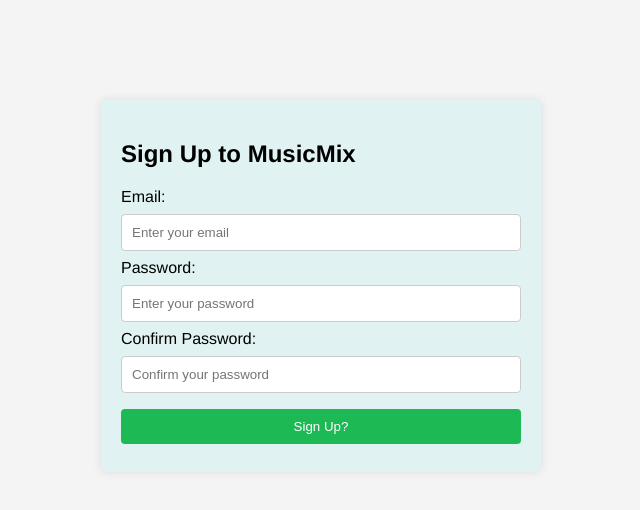
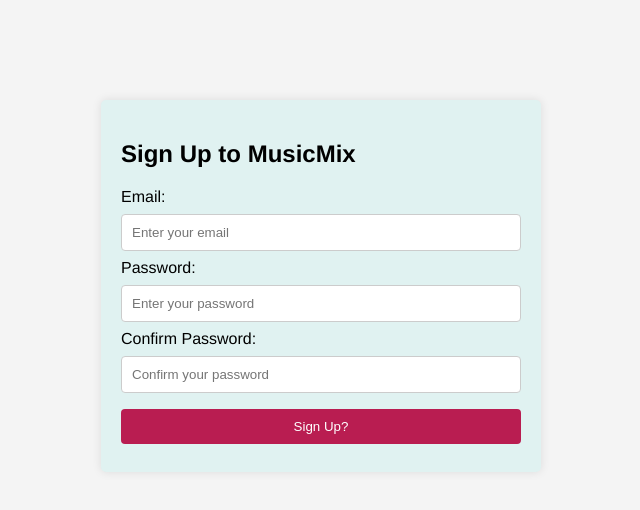
Before and after one commit to ShivaniPandula/MusicMix_GDP-05, a plain HTML site: page signup.html in a window 1280 px wide. Shown: the whole page, without its empty margins (319-959 px from the left). Drawn offline with Linux system fonts and the light colour scheme.

Commit message:
Update Background color

```diff
--- a/signup.html
+++ b/signup.html
@@ -34,7 +34,7 @@
         }
 
         input[type="submit"] {
-            background-color: #1db954;
+            background-color: #b91d51;
             color: white;
             border: none;
             cursor: pointer;
```
